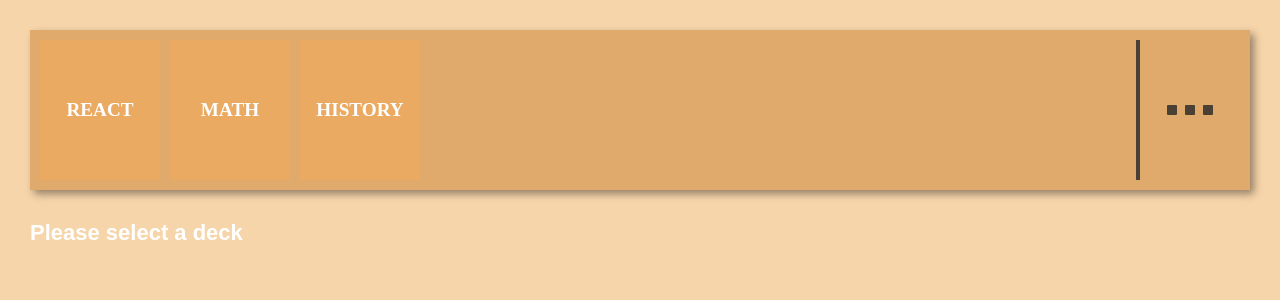
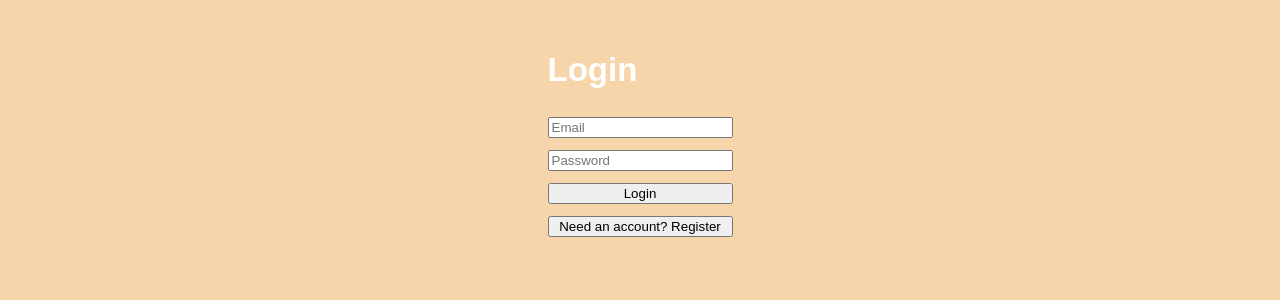
Before and after one commit to IALT1234/SPEAR, a React (Vite) app: page / in a window 1280 px wide. Shown: the top 300 px of the page. Built offline with nearby package versions, Linux system fonts and the light colour scheme.

Commit message:
added register, login and logout options

```diff
--- a/src/App.jsx
+++ b/src/App.jsx
@@ -1,109 +1,204 @@
+import React, { useEffect, useState } from "react";
+import Decks_Page from "./pages/Decks_Page";
+import Current_Deck from "./pages/Current_Deck";
+import LoginPage from "./pages/LoginPage";
 
-import Decks_Page from './pages/Decks_Page'
-import Current_Deck from './pages/Current_Deck'
-import FlashCard from './components/FlashCard'
-import React, { useState, useEffect } from 'react';
+import RegisterPage from "./pages/RegisterPage";
+import Account from "./components/Account";
+
+import {
+  getDecks,
+  createDeck,
+  deleteDeck as apiDeleteDeck,
+  getCards,
+  createCard,
+  deleteCard as apiDeleteCard,
+} from "./api";
 
 function App() {
-  const defaultDecks = [
-    {
-      id: 1,
-      deck_name: "REACT",
-      app_deck_array: [
-        { id: 1, front: "What is React?", back: "A JavaScript library for building UIs." },
-        { id: 2, front: "What is a component?", back: "A reusable piece of UI in React." },
-        { id: 3, front: "What is state in React?", back: "An object that determines how a component renders and behaves." }
-      ]
-    },
-    {
-      id: 2,
-      deck_name: "MATH",
-      app_deck_array: [
-        { id: 1, front: "2 + 2", back: "4" },
-        { id: 2, front: "4 x 4", back: "16" },
-        { id: 3, front: "20 - 15", back: "5" }
-      ]
-    },
-    {
-      id: 3,
-      deck_name: "HISTORY",
-      app_deck_array: [
-        { id: 1, front: "(ACRONYM) What is NATO?", back: "North Atlantic Treaty Organization" },
-        { id: 2, front: "(ACRONYM) What was the USSR?", back: "Union of Soviet Socialist Republics" },
-        { id: 3, front: "(ACRONYM) What is BRICS?", back: "Brazil, Russia, India, China, South Africa" }
-      ]
-    }
-  ];
+  const [authed, setAuthed] = useState(!!localStorage.getItem("token"));
+
+  const [decks, setDecks] = useState([]);
+  const [selectedDeckId, setSelectedDeckId] = useState(null);
+
+  const [cards, setCards] = useState([]);
+  const [currentIndex, setCurrentIndex] = useState(0);
+
+  const [pendingCardDeckId, setPendingCardDeckId] = useState(null);
 
 
-  const [selected_deck, setSelectedDeck] = useState('');
-  const [currentIndex, setCurrentIndex] = useState(0);
-  const [pendingCardDeck, setPendingCardDeck] = useState('');
+  const [authMode, setAuthMode] = useState("login"); // "login" or "register"
 
-  const [all_decks, set_all_decks] = useState(() => {
-    const saved = localStorage.getItem("all_decks");
-    return saved ? JSON.parse(saved) : defaultDecks;
-  });
 
-  useEffect(() => {
-    localStorage.setItem("all_decks", JSON.stringify(all_decks));
-  }, [all_decks]);
-
-  function addDeck(newDeck) {
-    set_all_decks(prev => [...prev, newDeck]);
+  // load decks after login
+  async function refreshDecks() {
+    const data = await getDecks();
+    setDecks(data);
+    if (data.length > 0 && selectedDeckId == null) {
+      setSelectedDeckId(data[0].id);
+    }
   }
 
-  function addCard(deckName, card) {
-    set_all_decks(prev =>
-      prev.map(deck =>
-        deck.deck_name === deckName
-          ? { ...deck, app_deck_array: [...deck.app_deck_array, card] }
-          : deck
-      )
+  // load decks when authed
+  useEffect(() => {
+    if (!authed) return;
+    refreshDecks().catch(() => {
+      // token might be invalid
+      localStorage.removeItem("token");
+      setAuthed(false);
+    });
+  }, [authed]);
+
+  // load cards when selection changes
+  useEffect(() => {
+    if (!authed) return;
+
+    if (typeof selectedDeckId !== "number") {
+      setCards([]);
+      return;
+    }
+
+    getCards(selectedDeckId).then(setCards);
+    setCurrentIndex(0);
+  }, [authed, selectedDeckId]);
+
+
+  // callbacks used by your existing UI
+
+  async function addDeck(newDeckLike) {
+    // your NewDeckForm passes { deck_name: ... }
+    const title = newDeckLike.deck_name;
+    const created = await createDeck(title);
+    await refreshDecks();
+    setSelectedDeckId(created.id);
+  }
+
+  async function addCard(deckId, card) {
+    // your NewCardForm passes { front, back }
+    await createCard(deckId, card.front, card.back);
+    const updated = await getCards(deckId);
+    setCards(updated);
+  }
+
+  function handleLogout() {
+    localStorage.removeItem("token");
+    setAuthed(false);
+    setAuthMode("login");
+  }
+
+
+  async function deleteCard(deckId, cardId) {
+    await apiDeleteCard(cardId);
+    const updated = await getCards(deckId);
+    setCards(updated);
+    setCurrentIndex(0);
+  }
+
+  async function deleteDeck(deckId) {
+    await apiDeleteDeck(deckId);
+    await refreshDecks();
+    if (deckId === selectedDeckId) setSelectedDeckId(null);
+  }
+
+  // Convert backend decks to the shape your Decks_Page expects
+  const deck_array_for_ui = decks.map((d) => ({
+    id: d.id,
+    deck_name: d.title, // UI expects deck_name
+    // We won't store app_deck_array here anymore
+  }));
+
+  const selectedDeckObject = decks.find((d) => d.id === selectedDeckId);
+  const deck_for_current = selectedDeckObject
+    ? {
+        id: selectedDeckObject.id,
+        deck_name: selectedDeckObject.title,
+        app_deck_array: cards, // Current_Deck expects this structure
+      }
+    : null;
+
+  if (!authed) {
+    return authMode === "login" ? (
+      <LoginPage
+        onLoggedIn={() => setAuthed(true)}
+        onGoToRegister={() => setAuthMode("register")}
+      />
+    ) : (
+      <RegisterPage
+        onLoggedIn={() => setAuthed(true)}
+        onGoToLogin={() => setAuthMode("login")}
+      />
     );
   }
 
-  function deleteCard(deckName, cardId) {
-    set_all_decks(prev =>
-      prev.map(deck =>
-        deck.deck_name === deckName
-          ? {
-              ...deck,
-              app_deck_array: deck.app_deck_array.filter(c => c.id !== cardId)
-            }
-          : deck
-      )
-    );
-  }
-  function deleteDeck(deckName) {
-    set_all_decks(prev => prev.filter(deck => deck.deck_name !== deckName));
+  return (
+    <>
+    <Account onLogout={handleLogout} />
 
-    if (selected_deck === deckName) {
-      setSelectedDeck(""); // clear selection if deleted
-    }
+    <Decks_Page
+      deck_array={deck_array_for_ui}
+      Dselected_deck={(deckNameOrSentinel) => {
+        // support your sentinel logic:
+        if (deckNameOrSentinel === "NEW_DECK" || deckNameOrSentinel === "NEW_CARD") {
+          setSelectedDeckId(deckNameOrSentinel);
+          return;
         }
 
-  const selectedDeckObject = all_decks.find(deck => deck.deck_name === selected_deck);
+        // otherwise map deck name -> deck id
+        const deck = decks.find((d) => d.title === deckNameOrSentinel);
+        if (deck) setSelectedDeckId(deck.id);
+      }}
+      selectedDeck={
+        typeof selectedDeckId === "string"
+          ? selectedDeckId
+          : (selectedDeckObject ? selectedDeckObject.title : "")
+      }
+      addDeck={addDeck}
+      addCard={(deckName, card) => {
+        const deck = decks.find((d) => d.title === deckName);
+        if (deck) return addCard(deck.id, card);
+      }}
+      deleteCard={(deckName, cardId) => {
+        const deck = decks.find((d) => d.title === deckName);
+        if (deck) return deleteCard(deck.id, cardId);
+      }}
+      deleteDeck={(deckName) => {
+        const deck = decks.find((d) => d.title === deckName);
+        if (deck) return deleteDeck(deck.id);
+      }}
+      currentIndex={currentIndex}
+      setPendingCardDeck={(deckName) => {
+        const deck = decks.find((d) => d.title === deckName);
+        setPendingCardDeckId(deck ? deck.id : null);
+      }}
+    />
 
-  return (
-    <>
-      <Decks_Page
-        deck_array={all_decks}
-        Dselected_deck={setSelectedDeck}
-        selectedDeck={selected_deck}
+    <Current_Deck
+      deck={deck_for_current}
+      currentIndex={currentIndex}
+      setCurrentIndex={setCurrentIndex}
+      selectedDeck={
+        typeof selectedDeckId === "string"
+          ? selectedDeckId
+          : (selectedDeckObject ? selectedDeckObject.title : "")
+      }
+      Dselected_deck={(nameOrSentinel) => {
+        if (nameOrSentinel === "NEW_DECK" || nameOrSentinel === "NEW_CARD") {
+          setSelectedDeckId(nameOrSentinel);
+          return;
+        }
+        const deck = decks.find((d) => d.title === nameOrSentinel);
+        if (deck) setSelectedDeckId(deck.id);
+      }}
       addDeck={addDeck}
-        addCard={addCard}
-        deleteCard={deleteCard}
-        deleteDeck={deleteDeck}
-        currentIndex={currentIndex}
-        setPendingCardDeck={setPendingCardDeck}
+      addCard={(deckName, card) => {
+        const deck = decks.find((d) => d.title === deckName);
+        if (deck) return addCard(deck.id, card);
+      }}
+      pendingCardDeck={pendingCardDeckId ? (decks.find(d => d.id === pendingCardDeckId)?.title ?? "") : ""}
+      setPendingCardDeck={() => {}}
     />
-      <Current_Deck deck={selectedDeckObject} currentIndex={currentIndex} setCurrentIndex={setCurrentIndex}
-        selectedDeck={selected_deck} Dselected_deck={setSelectedDeck} addDeck={addDeck} addCard={addCard}
-        pendingCardDeck={pendingCardDeck} setPendingCardDeck={setPendingCardDeck} />
   </>
 );
 }
 
-
-export default App
+export default App;
--- /dev/null
+++ b/src/api.js
@@ -0,0 +1,100 @@
+const API_BASE = "http://127.0.0.1:8000";
+
+function authHeaders() {
+  const token = localStorage.getItem("token");
+  return token ? { Authorization: `Bearer ${token}` } : {};
+}
+
+async function request(path, options = {}) {
+  const res = await fetch(`${API_BASE}${path}`, {
+    ...options,
+    headers: {
+      ...(options.headers || {}),
+      ...authHeaders(),
+    },
+  });
+
+  if (!res.ok) {
+    const text = await res.text();
+    throw new Error(`${res.status} ${res.statusText}: ${text}`);
+  }
+
+  // 204 has no body
+  if (res.status === 204) return null;
+  return res.json();
+}
+
+export async function login(email, password) {
+  // OAuth2 password flow expects form data: username + password
+  const body = new URLSearchParams();
+  body.append("username", email);
+  body.append("password", password);
+
+  const res = await fetch(`${API_BASE}/auth/login`, {
+    method: "POST",
+    headers: { "Content-Type": "application/x-www-form-urlencoded" },
+    body,
+  });
+
+  if (!res.ok) throw new Error("Login failed");
+  const data = await res.json();
+
+  localStorage.setItem("token", data.access_token);
+  return data;
+}
+
+export async function register(email, password) {
+  const res = await fetch(`${API_BASE}/auth/register`, {
+    method: "POST",
+    headers: { "Content-Type": "application/json" },
+    body: JSON.stringify({ email, password }),
+  });
+
+  if (!res.ok) {
+    const text = await res.text();
+    throw new Error(text || "Register failed");
+  }
+
+  return res.json(); // depending on your backend, this might return a token or a message
+}
+
+
+
+// Decks
+export const getDecks = () => request("/decks");
+export const createDeck = (title) =>
+  request("/decks", {
+    method: "POST",
+    headers: { "Content-Type": "application/json" },
+    body: JSON.stringify({ title }),
+  });
+
+export const updateDeck = (id, title) =>
+  request(`/decks/${id}`, {
+    method: "PUT",
+    headers: { "Content-Type": "application/json" },
+    body: JSON.stringify({ title }),
+  });
+
+export const deleteDeck = (id) =>
+  request(`/decks/${id}`, { method: "DELETE" });
+
+// Cards
+export const getCards = (deckId) => request(`/cards?deck_id=${deckId}`);
+
+export const createCard = (deckId, front, back) =>
+  request(`/cards?deck_id=${deckId}`, {
+    method: "POST",
+    headers: { "Content-Type": "application/json" },
+    body: JSON.stringify({ front, back }),
+  });
+
+export const updateCard = (cardId, front, back) =>
+  request(`/cards/${cardId}`, {
+    method: "PUT",
+    headers: { "Content-Type": "application/json" },
+    body: JSON.stringify({ front, back }),
+  });
+
+export const deleteCard = (cardId) =>
+  request(`/cards/${cardId}`, { method: "DELETE" });
--- /dev/null
+++ b/src/components/Account.jsx
@@ -0,0 +1,13 @@
+import "../css/Account.css";
+
+function Account({ onLogout }) {
+  return (
+    <div className="account-container">
+      <button className="logout-button" onClick={onLogout}>
+        Log out
+      </button>
+    </div>
+  );
+}
+
+export default Account;
--- /dev/null
+++ b/src/css/Account.css
@@ -0,0 +1,20 @@
+.account-container {
+  position: fixed;
+  top: 16px;
+  right: 16px;
+  z-index: 1000;
+}
+
+.logout-button {
+  background-color: transparent;
+  border: 2px solid red;
+  color: red;
+  padding: 6px 12px;
+  font-weight: bold;
+  cursor: pointer;
+}
+
+.logout-button:hover {
+  background-color: red;
+  color: white;
+}
--- /dev/null
+++ b/src/pages/LoginPage.jsx
@@ -0,0 +1,40 @@
+import React, { useState } from "react";
+import { login } from "../api";
+
+export default function LoginPage({ onLoggedIn, onGoToRegister }) {
+  const [email, setEmail] = useState("");
+  const [password, setPassword] = useState("");
+  const [err, setErr] = useState("");
+
+  async function handleSubmit(e) {
+    e.preventDefault();
+    setErr("");
+    try {
+      await login(email, password);
+      onLoggedIn();
+    } catch {
+      setErr("Login failed. Check email/password.");
+    }
+  }
+
+  return (
+    <div style={{ padding: 24 }}>
+      <h2>Login</h2>
+      <form onSubmit={handleSubmit} style={{ display: "grid", gap: 12, maxWidth: 320 }}>
+
+        <input value={email} onChange={(e) => setEmail(e.target.value)} placeholder="Email" />
+        <input value={password} onChange={(e) => setPassword(e.target.value)} placeholder="Password" type="password" />
+        <button type="submit">Login</button>
+
+
+
+        <button type="button" onClick={onGoToRegister}>
+          Need an account? Register
+        </button>
+
+
+        {err && <p style={{ color: "red" }}>{err}</p>}
+      </form>
+    </div>
+  );
+}
--- a/src/pages/NewCardForm.jsx
+++ b/src/pages/NewCardForm.jsx
@@ -10,11 +10,7 @@ function NewCardForm({ addCard, deckName, newDeck }) {
     e.preventDefault();
     if (!front.trim()) return;
 
-    addCard(deckName, {
-      id: Date.now(),
-      front,
-      back,
-    });
+    addCard(deckName, { front, back });
 
     setFront("");
     setBack("");
--- a/src/pages/NewDeckForm.jsx
+++ b/src/pages/NewDeckForm.jsx
@@ -11,9 +11,7 @@ function NewDeckForm({ addDeck }) {
     if (!name.trim()) return;
 
     addDeck({
-      id: Date.now(),
       deck_name: name,
-      app_deck_array: []
     });
 
     setName("");
--- /dev/null
+++ b/src/pages/RegisterPage.jsx
@@ -0,0 +1,42 @@
+import React, { useState } from "react";
+import { register, login } from "../api";
+
+export default function RegisterPage({ onLoggedIn, onGoToLogin }) {
+  const [email, setEmail] = useState("");
+  const [password, setPassword] = useState("");
+  const [err, setErr] = useState("");
+
+  async function handleSubmit(e) {
+    e.preventDefault();
+    setErr("");
+
+    try {
+      await register(email, password);
+
+      // After successful register, log in (stores token)
+      await login(email, password);
+
+      onLoggedIn();
+    } catch (e) {
+      setErr("Register failed. Email may already exist or password too short.");
+    }
+  }
+
+  return (
+    <div style={{ padding: 24 }}>
+      <h2>Create account</h2>
+
+      <form onSubmit={handleSubmit} style={{ display: "grid", gap: 12, maxWidth: 320 }}>
+        <input value={email} onChange={(e) => setEmail(e.target.value)} placeholder="Email" />
+        <input value={password} onChange={(e) => setPassword(e.target.value)} placeholder="Password (min 8)" type="password" />
+        <button type="submit">Register</button>
+
+        <button type="button" onClick={onGoToLogin}>
+          Already have an account? Login
+        </button>
+
+        {err && <p style={{ color: "red" }}>{err}</p>}
+      </form>
+    </div>
+  );
+}
```
Also changed, not shown: 2 other files (tests, documents, lock files or other folders). Lines whose indentation alone changed are shown as unchanged.
